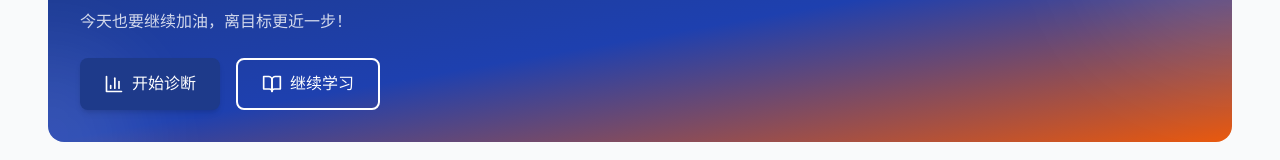
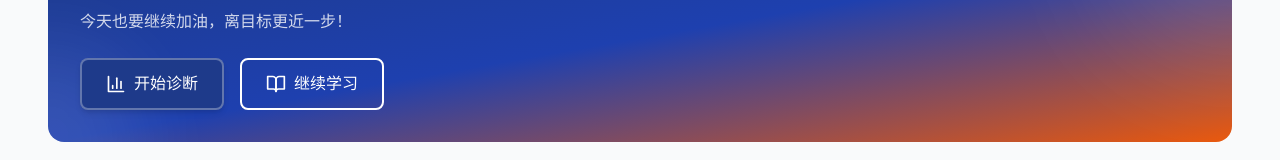
Before and after one commit to NaNaOY/OI_Master, a React (Vite) app: page / in a window 1280 px wide. Shown: the part 163-323 px from the top of the page. Built offline with nearby package versions, Linux system fonts and the light colour scheme.

Commit message:
Fix: 调整按钮边框一致

```diff
--- a/src/pages/Home/index.tsx
+++ b/src/pages/Home/index.tsx
@@ -51,7 +51,7 @@ export const Home = () => {
             <h1 className="text-2xl md:text-3xl font-bold mb-2">欢迎回来，{userData.name}</h1>
             <p className="text-white/80 mb-6">今天也要继续加油，离目标更近一步！</p>
             <div className="flex flex-col sm:flex-row gap-4">
-              <Button size="lg" onClick={() => navigate('/diagnosis')}>
+              <Button size="lg" className="border-2 border-white/30" onClick={() => navigate('/diagnosis')}>
                 <BarChart3 className="mr-2" size={20} />
                 开始诊断
               </Button>
```
